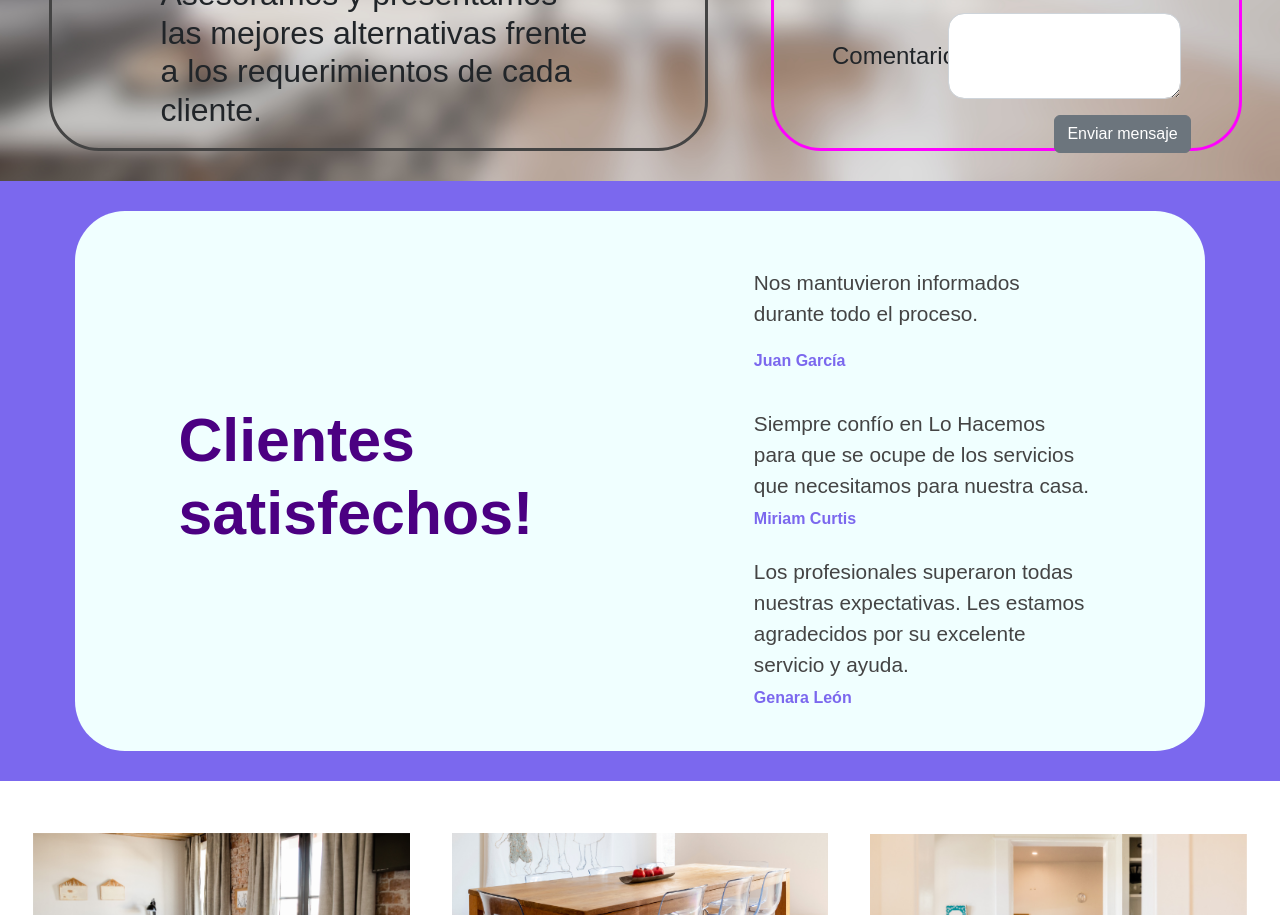
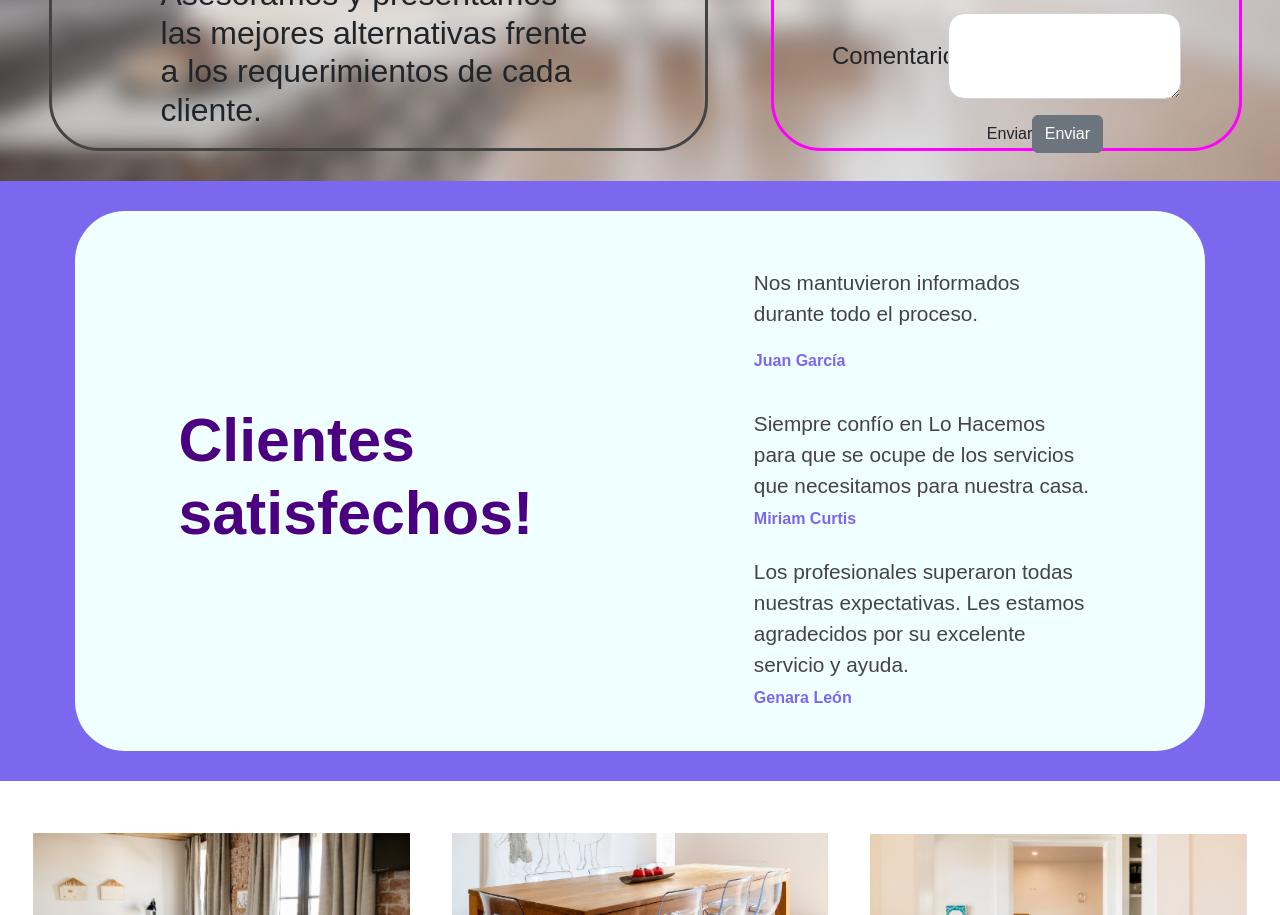
Before and after one commit to Rockelarre/lohacemos.cl, a plain HTML site: page index.html in a window 1280 px wide. Shown: the part 1769-2684 px from the top of the page. Drawn offline with nearby package versions, Linux system fonts and the light colour scheme.

Commit message:
feat: se implementa formulario de contacto

```diff
--- a/index.html
+++ b/index.html
@@ -130,7 +130,7 @@
                             <textarea name="comentario" class="form-control rounded-4" id="exampleFormControlTextarea1" rows="3" style="width:50%;"></textarea>
                         </div>
                         <div class="d-flex flex-row justify-content-center align-items-center">
-                            <button type="submit" value="Enviar" class="btn btn-secondary btn-mensaje">Enviar mensaje</button>
+                            <input type="submit" value="Enviar" class="btn btn-secondary btn-mensaje">Enviar mensaje</input>
                         </div>
                     </form>
                 </div>
```
